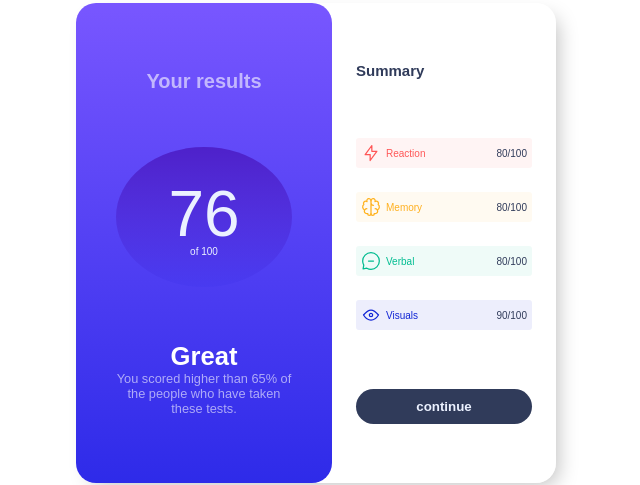
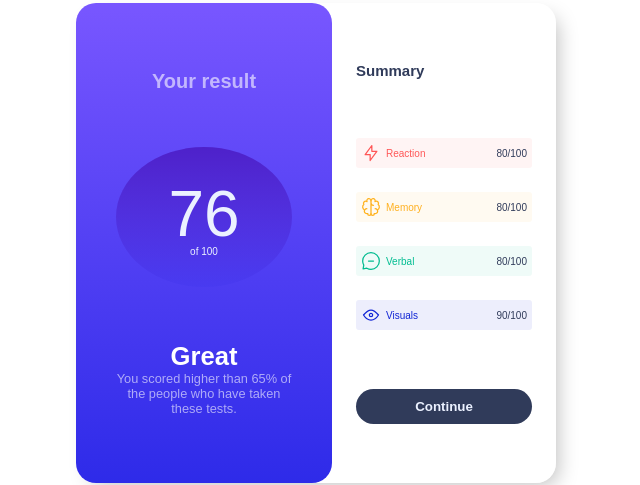
Before and after one commit to biny001/result-component, a plain HTML site: page index.html in a window 1280 px wide. Shown: the part 157-642 px from the top of the page, 324-964 px from the left. Drawn offline with Linux system fonts and the light colour scheme.

```diff
--- a/index.html
+++ b/index.html
@@ -17,7 +17,7 @@
   <body>
     <div class="container">
       <div class="result">
-        <h1>Your results</h1>
+        <h1>Your result</h1>
         <div class="final-result">
           <span class="no">76</span><br />
           of 100
@@ -147,7 +147,7 @@
               </div>
             </li>
           </ul>
-          <button class="btn">continue</button>
+          <button class="btn">Continue</button>
         </div>
       </div>
     </div>
```
